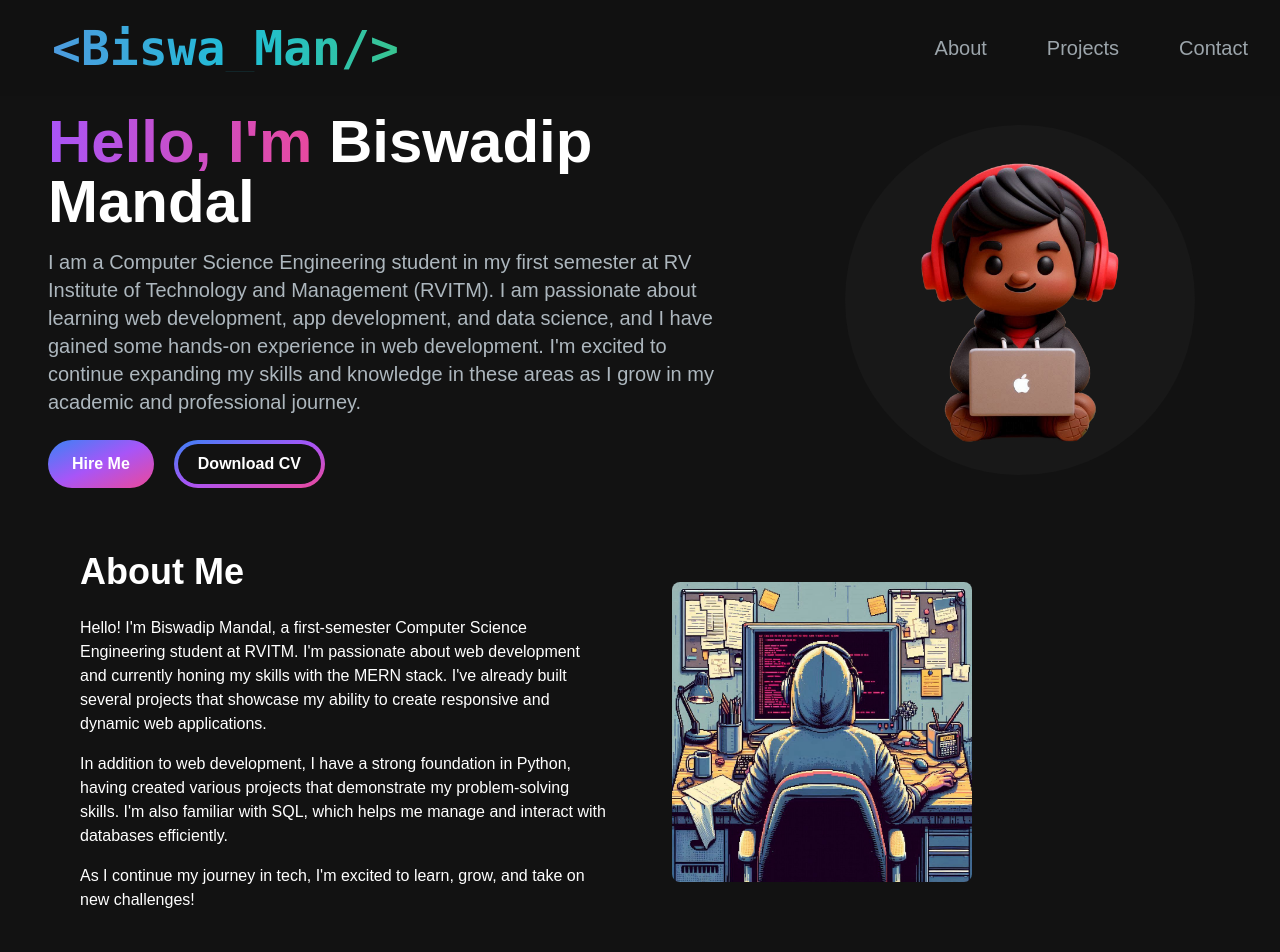
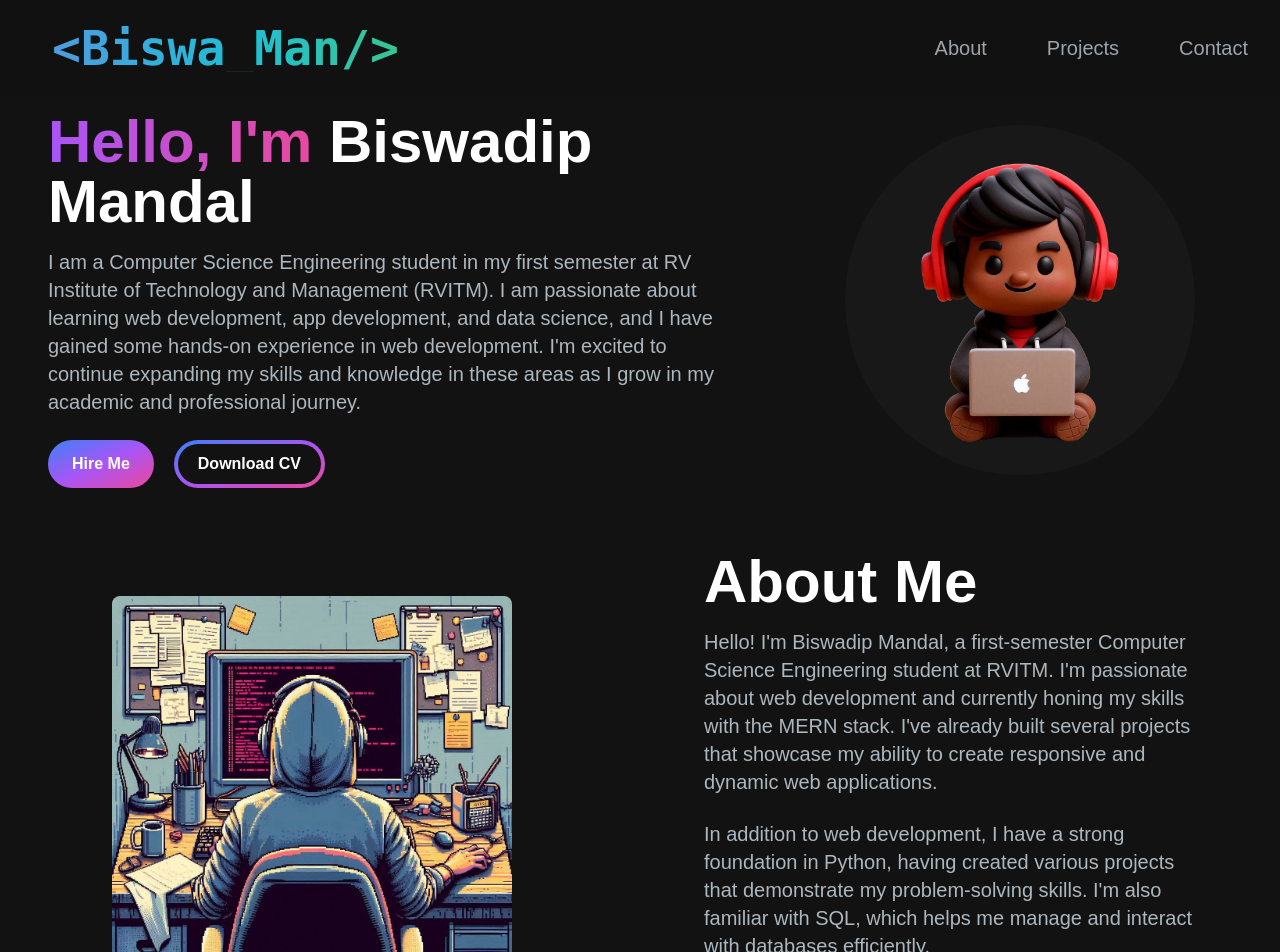
Before and after one commit to biswaisop/portFolio, a Next.js app: page / in a window 1280 px wide. Shown: the top 952 px of the page. Built offline with nearby package versions, Linux system fonts and the light colour scheme.

Commit message:
aboutleft

```diff
--- a/app/Componrnts/about/AboutSection.js
+++ b/app/Componrnts/about/AboutSection.js
@@ -6,33 +6,29 @@ const AboutSection = () => {
   return (
     <section className="text-white">
       <div className="md:grid md:grid-cols-2 gap-8 items-center py-8 px-4 xl:gap-16 sm:py-16 xl:px-16">
-        <div>
-          <h1 className="text-4xl font-bold mb-6">About Me</h1>
-          <p className="mt-4">
-            Hello! I'm Biswadip Mandal, a first-semester Computer Science
-            Engineering student at RVITM. I'm passionate about web development
-            and currently honing my skills with the MERN stack. I've already
-            built several projects that showcase my ability to create responsive
-            and dynamic web applications.
+      <div className="ml-4 lg:ml-8 mt-6 sm:mt-0">
+          <Image
+            src={aboutImage}
+            width={400}
+            height={400}
+            className="rounded-lg"
+            alt="About Image"
+          />
+        </div>
+        <div className="text-center md:text-left ml-4 lg:ml-8">
+          <h1 className="font-extrabold text-4xl lg:text-6xl mb-4">About Me</h1>
+          <p className="text-[#ADB7BE] text-base sm:text-lg mb-6 lg:text-xl">
+            Hello! I'm Biswadip Mandal, a first-semester Computer Science Engineering student at RVITM. I'm passionate about web development and currently honing my skills with the MERN stack. I've already built several projects that showcase my ability to create responsive and dynamic web applications.
           </p>
-          <p className="mt-4">
-            In addition to web development, I have a strong foundation in Python,
-            having created various projects that demonstrate my problem-solving
-            skills. I'm also familiar with SQL, which helps me manage and
-            interact with databases efficiently.
+          <p className="text-[#ADB7BE] text-base sm:text-lg mb-6 lg:text-xl">
+            In addition to web development, I have a strong foundation in Python, having created various projects that demonstrate my problem-solving skills. I'm also familiar with SQL, which helps me manage and interact with databases efficiently.
           </p>
-          <p className="mt-4">
-            As I continue my journey in tech, I'm excited to learn, grow, and take on
-            new challenges!
+          <p className="text-[#ADB7BE] text-base sm:text-lg lg:text-xl">
+            As I continue my journey in tech, I'm excited to learn, grow, and take on new challenges!
           </p>
         </div>
-        <Image
-          src={aboutImage}
-          width={300}
-          height={300}
-          className="rounded-lg"
-          alt="About Image"
-        />
+
+
       </div>
     </section>
   );
```
